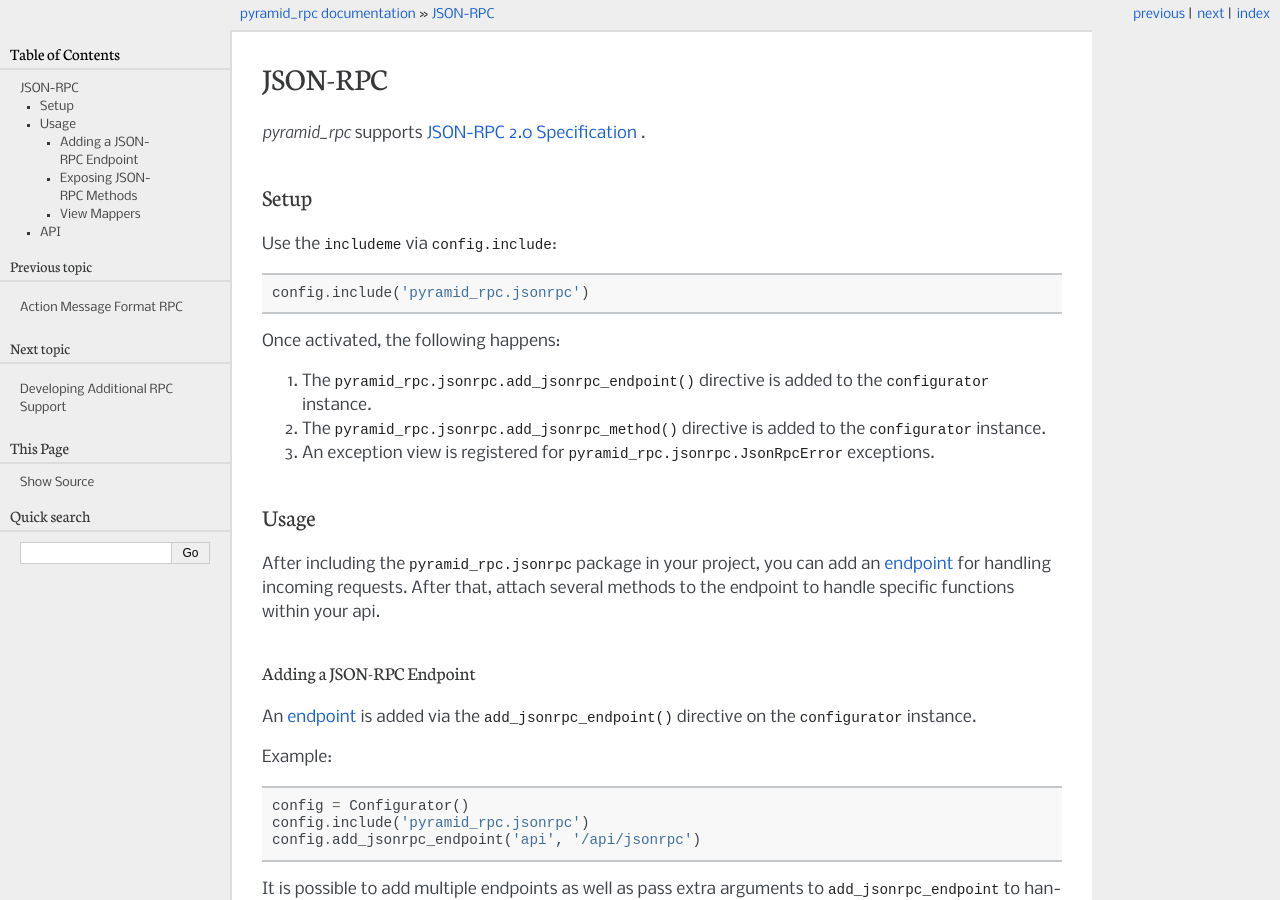
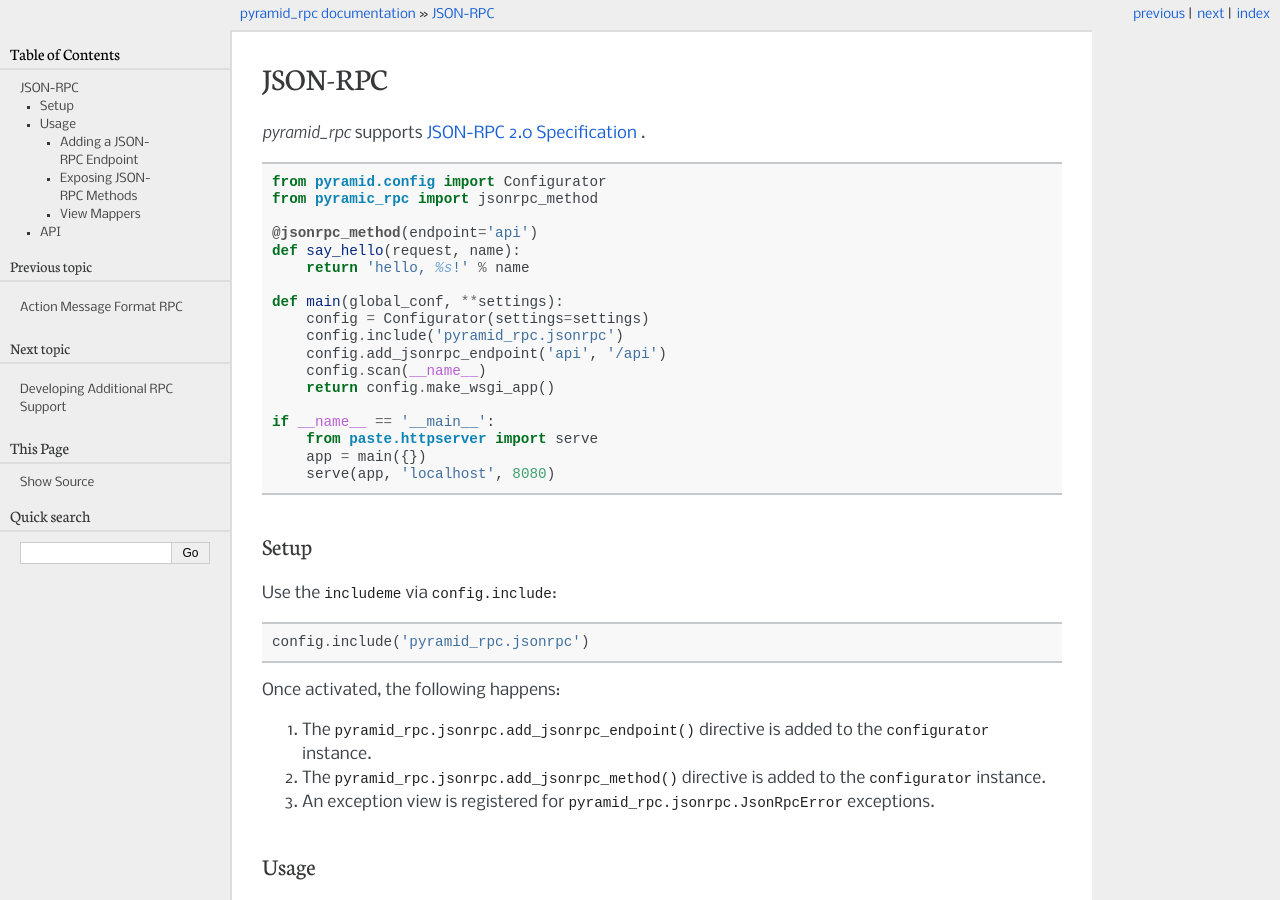
Before and after one commit to Pylons/pyramid_rpc, a Sphinx documentation site: the page built from docs/jsonrpc.rst, in a window 1280 px wide and 900 px high. Built offline with Sphinx 7.4.7, drawn with Linux system fonts in a browser that asks for light colours; the version number could not be read and is left out.

Commit message:
added jsonrpc example

```diff
--- a/docs/jsonrpc.rst
+++ b/docs/jsonrpc.rst
@@ -7,6 +7,27 @@ JSON-RPC
 `pyramid_rpc` supports
 `JSON-RPC 2.0 Specification
 <http://groups.google.com/group/json-rpc/web/json-rpc-2-0>`_ .
+
+.. code-block:: python
+
+    from pyramid.config import Configurator
+    from pyramic_rpc import jsonrpc_method
+
+    @jsonrpc_method(endpoint='api')
+    def say_hello(request, name):
+        return 'hello, %s!' % name
+
+    def main(global_conf, **settings):
+        config = Configurator(settings=settings)
+        config.include('pyramid_rpc.jsonrpc')
+        config.add_jsonrpc_endpoint('api', '/api')
+        config.scan(__name__)
+        return config.make_wsgi_app()
+
+    if __name__ == '__main__':
+        from paste.httpserver import serve
+        app = main({})
+        serve(app, 'localhost', 8080)
 
 Setup
 =====
```
